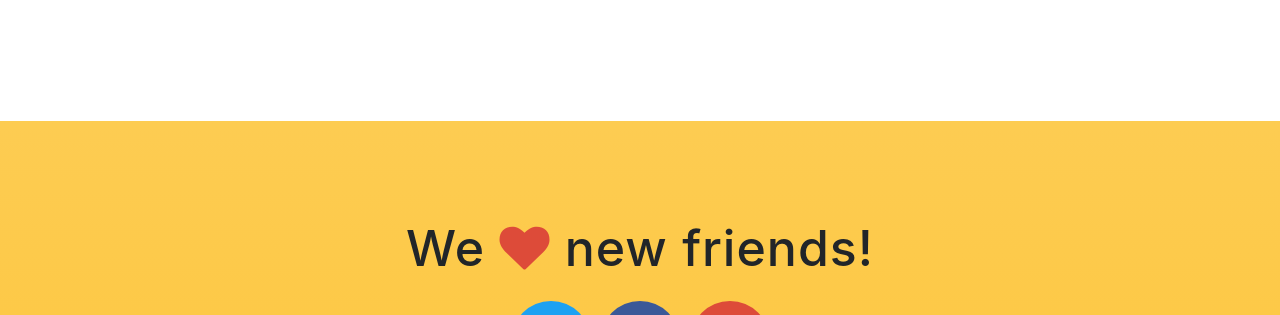
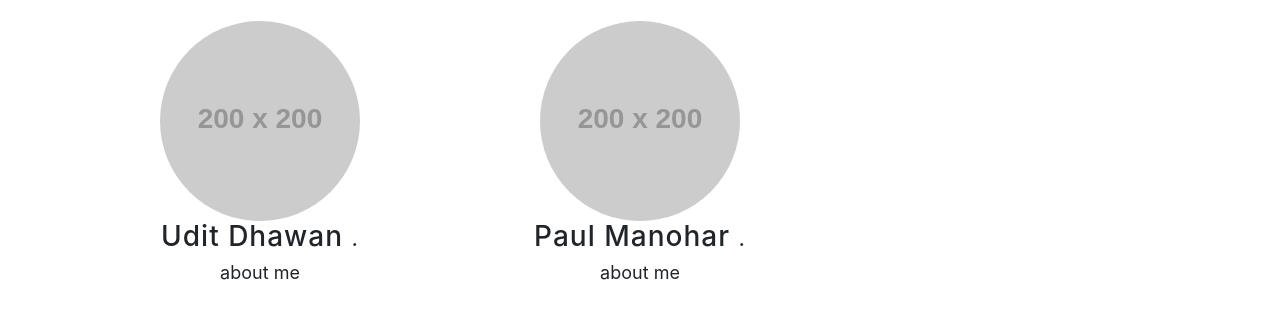
Before and after one commit to kontiki-innovation-labs/kontiki-innovation-labs.github.io, a website with bundled scripts: page index.html in a window 1280 px wide. Shown: the part 2295-2610 px from the top of the page. Built offline with nearby package versions, Linux system fonts and the light colour scheme; placeholder pictures from the web are drawn by us; a web font is replaced by a local one.

Commit message:
added paul

```diff
--- a/index.html
+++ b/index.html
@@ -199,9 +199,18 @@
 				    </h3>
 				    <p>about me</p>
 			    </div>
+			    </div>
+			    <div class="row">
 			    <div class="col-lg-4 col-sm-6 text-center mb-4">
 				    <img class="rounded-circle img-fluid d-block mx-auto" src="http://placehold.it/200x200" alt="">
 				    <h3>Udit Dhawan
+					    <small>.</small>
+				    </h3>
+				    <p>about me </p>
+			    </div>
+			    <div class="col-lg-4 col-sm-6 text-center mb-4">
+				    <img class="rounded-circle img-fluid d-block mx-auto" src="http://placehold.it/200x200" alt="">
+				    <h3>Paul Manohar
 					    <small>.</small>
 				    </h3>
 				    <p>about me</p>
```
